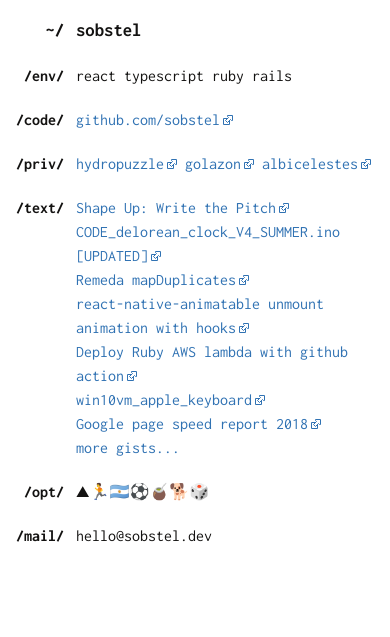
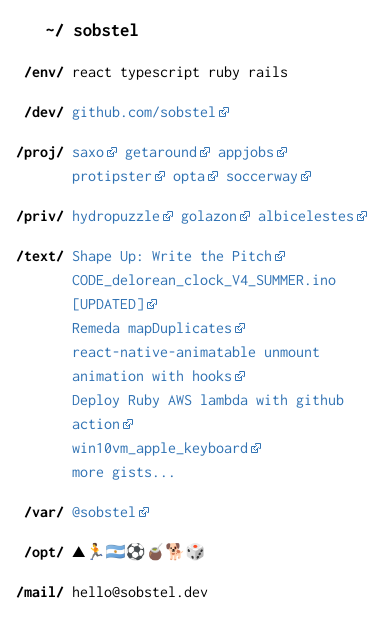
Before and after one commit to sobstel/sobstel.github.com, a Jekyll site: the page built from index.html, in a window 390 px wide. Shown: the top 637 px of the page. Built offline with Jekyll 4.4.1, drawn with Linux system fonts in a browser that asks for light colours.

Commit message:
mnmlst layout template

```diff
--- a/_config.yml
+++ b/_config.yml
@@ -16,7 +16,7 @@
       path: ""
       type: "posts"
     values:
-      layout: "post"
+      layout: "legacy"
 
 port: 1982
 
--- a/_includes/default.scss
+++ /dev/null
@@ -1 +0,0 @@
-@import "default";
--- /dev/null
+++ b/_includes/legacy.scss
@@ -0,0 +1 @@
+@import "legacy";
--- /dev/null
+++ b/_includes/mnmlst.scss
@@ -0,0 +1 @@
+@import "mnmlst";
--- a/_layouts/default.html
+++ /dev/null
@@ -1,23 +0,0 @@
-<!DOCTYPE html>
-<html lang="en">
-  <head>
-    <meta charset="utf-8" />
-    <meta name="viewport" content="width=device-width, initial-scale=1" />
-    <title>{{ page.title }}</title>
-    <link
-      rel="canonical"
-      href="{{ page.url | replace:'index.html','' | prepend: site.url }}"
-    />
-    <link
-      rel="stylesheet"
-      href="https://fonts.googleapis.com/css?family=Inconsolata:400,700"
-    />
-    <style>
-      {% capture styles %}{% include default.scss %}{% endcapture %}{{ styles | scssify }}
-    </style>
-    <link rel="shortcut icon" href="/favicon.jpg" />
-  </head>
-  <body id="manpage">
-    {{ content }}
-  </body>
-</html>
--- /dev/null
+++ b/_layouts/mnmlst.html
@@ -0,0 +1,17 @@
+<!DOCTYPE html>
+<html lang="en">
+<head>
+    <meta charset="utf-8" />
+    <meta name="viewport" content="width=device-width, initial-scale=1" />
+    <title>{{ page.title }}</title>
+    <link rel="canonical" href="{{ page.url | replace:'index.html','' | prepend: site.url }}" />
+    <link rel="stylesheet" href="https://fonts.googleapis.com/css?family=Inconsolata:400,700" />
+    <style>
+        {% capture styles %}{% include mnmlst.scss %}{% endcapture %}{{ styles | scssify }}
+    </style>
+    <link rel="shortcut icon" href="/favicon.jpg" />
+</head>
+<body class="{{ page.bodyclass }}">
+    {{ content }}
+</body>
+</html>
--- /dev/null
+++ b/_sass/_common.scss
@@ -0,0 +1,5 @@
+a[target="_blank"] {
+  background: url(/img/external.svg) center right no-repeat;
+  background-size: 10px;
+  padding-right: 13px;
+}
--- a/_sass/_default.scss
+++ b/_sass/_legacy.scss
@@ -44,10 +44,7 @@
 .mp > ul,
 .mp > ol,
 .mp > dl {
-  margin-left: 4ex;
-}
-.mp dt.flush {
-  width: 4ex;
+  margin-left: 0;
 }
 .post > p,
 .post > pre,
@@ -136,91 +133,6 @@
   }
 }
 
-.mp .project {
-  display: flex;
-  align-items: center;
-  justify-content: space-between;
-  margin-left: 4ex;
-  margin-bottom: 20px;
-
-  &__icon {
-    display: inline-block;
-    margin-left: 3ex;
-    filter: grayscale(55%);
-
-    &:hover {
-      filter: grayscale(11%);
-    }
-
-    img {
-      display: inline-block;
-      width: 52px;
-      height: 52px;
-      border-radius: 26px;
-      margin: 0;
-    }
-
-    @media screen and (max-width: 680px) {
-      display: none;
-    }
-  }
-
-  &__info {
-    margin-bottom: 0;
-  }
-}
-
-.mp .insta {
-  display: inline-block;
-  margin-right: 4px;
-  text-decoration: none;
-  filter: grayscale(77%);
-
-  &:hover {
-    filter: grayscale(22%);
-  }
-
-  img {
-    display: inline-block;
-    width: 130px;
-    height: 130px;
-  }
-}
-
-.home {
-  max-width: 64ex;
-  margin: 1em auto;
-
-  p {
-    display: flex;
-    flex-direction: row;
-
-    strong {
-      width: 3rem;
-      text-align: right;
-      margin-right: 0.75rem;
-    }
-
-    &.header {
-      font-weight: bold;
-      font-size: 1.17rem;
-    }
-
-    .gistlink {
-      //display: inline-flex;
-      //overflow: hidden;
-      //max-width: 32ex;
-      //text-overflow: ellipsis;
-      //white-space: nowrap;
-    }
-  }
-}
-
-div.project,
-p {
-  margin-left: 0 !important;
-}
-
 @media screen and (max-width: 680px) {
   #manpage {
     padding-left: 1rem;
@@ -228,8 +140,4 @@
   }
 }
 
-a[target="_blank"] {
-  background: url(/img/external.svg) center right no-repeat;
-  background-size: 10px;
-  padding-right: 13px;
-}
+@import "common";
--- /dev/null
+++ b/_sass/_mnmlst.scss
@@ -0,0 +1,46 @@
+@import "normalize";
+@import "common";
+
+$link-color: #3072b3;
+
+body {
+  margin: 1rem auto;
+  padding: 0 1rem;
+  max-width: 64ch;
+  font: 400 16px/1.5 "Inconsolata", monospace;
+}
+
+a {
+  color: $link-color;
+  text-decoration: none;
+
+  &:hover {
+    text-decoration: underline;
+  }
+}
+
+abbr[title] {
+  text-decoration: none;
+}
+
+.home {
+  dl {
+    display: grid;
+    grid-template-columns: min-content auto;
+
+    .header {
+      font-weight: 700;
+      font-size: 1.17rem;
+    }
+  }
+  dt {
+    grid-column: 1;
+    text-align: right;
+    font-weight: 700;
+  }
+  dd {
+    grid-column: 2;
+    margin-left: 1ch;
+    margin-bottom: 1rem;
+  }
+}
--- a/blog.html
+++ b/blog.html
@@ -1,10 +1,9 @@
 ---
-layout: default
-title: Posts by Przemek Sobstel
+layout: legacy
+title: Blog archive (sobstel)
 ---
 
 <div class="mp" id="man">
-  <h1>~/<a href="/" title="Przemek Sobstel">sobstel</a>/Posts</h1>
   <p>
     {% for post in site.posts %}
       <a href="{{ post.url }}">{{ post.title }}</a> ({{ post.date | date: "%b %Y" }})<br />
--- a/index.html
+++ b/index.html
@@ -1,45 +1,67 @@
 ---
-layout: default
+layout: mnmlst
 title: Przemek Sobstel
+bodyclass: home
 ---
 
-<div class="mp" id="man">
-  <div class="home">
-    <p class="header">
-      <strong>~/</strong>
-      <span>
+<section>
+  <dl>
+    <dt class="header">~/</dt>
+    <dd class="header">
+      <abbr title="Przemek Sobstel">
         sobstel
-      </span>
-    </p>
-    <p>
-      <strong>/env/</strong>
-      <span>
-        react
-        typescript
-        ruby
-        rails
-      </span>
-    </p>
+      </abbr>
+    </dd>
+    <dt>/env/</dt>
+    <dd>
+      react typescript ruby rails
+    </dd>
+    <dt>/dev/</dt>
+    <dd>
+      <a href="https://github.com/sobstel/" target="_blank">github.com/sobstel</a>
+    </dd>
+    <dt>/proj/</dt>
+    <dd>
+      <a href="//www.home.saxo/" target="_blank">saxo</a>
+      <a href="//no.getaround.com" target="_blank">getaround</a>
+      <a href="//www.appjobs.com" target="_blank">appjobs</a>
+      <a href="//www.protipster.com" target="_blank">protipster</a>
+      <a href="//www.statsperform.com/opta-feeds/" target="_blank">opta</a>
+      <a href="//www.soccerway.com/" target="_blank">soccerway</a>
+    </dd>
+    <dt>/priv/</dt>
+    <dd>
+      <a href="/hydropuzzle/" target="_blank">hydropuzzle</a>
+      <a href="https://golazon.com/" target="_blank">golazon</a>
+      <a href="https://albicelestes.com/" target="_blank">albicelestes</a>
+    </dd>
+    <dt>/text/</dt>
+    <dd>
+      {% for gist in site.data.gists limit:6 %}
+        <a href="{{ gist.url }}" target="_blank">{{ gist.title }}</a><br />
+      {% endfor %}
+      <a href="/gists/">more gists...</a>
+    </dd>
+    <dt>/var/</dt>
+    <dd>
+      <a href="https://twitter.com/sobstel" target="_blank">@sobstel</a>
+    </dd>
+    <dt>/opt/</dt>
+    <dd>
+      ⛰🏃🇦🇷⚽🧉🐕🎲
+    </dd>
+    <dt>/mail/</dt>
+    <dd>
+      hello&#64;sobstel&#46;dev
+    </dd>
+  </dl>
+</section>
+
 {% comment %}
 <p>
   <strong>/dev/</strong>
-      <span>
-        <a href="//www.home.saxo/" target="_blank">saxotrader</a> (2020-now)<br>
-        <a href="//no.getaround.com" target="_blank">getaround/nabobil</a> (2018-2020)<br>
-        <a href="//www.appjobs.com" target="_blank">appjobs</a> (2017-2018)<br>
-        <a href="//www.protipster.com" target="_blank">protipster</a> (2014-2016)<br>
-        <a href="//www.statsperform.com/opta-feeds/" target="_blank">opta data feeds</a> (2010-2014)<br>
-        <a href="//www.soccerway.com/" target="_blank">soccerway</a> (2010-2012)
-      </span>
+
 </p>
-    {% endcomment %}
-    <p>
-      <strong>/code/</strong>
-      <span>
-        <a href="https://github.com/sobstel/" target="_blank">github.com/sobstel</a>
-      </span>
-    </p>
-    {% comment %}
 <p>
   <strong>/work/</strong>
   <span>
@@ -47,44 +69,3 @@
       </span>
 </p>
 {% endcomment %}
-    <p>
-      <strong>/priv/</strong>
-      <span>
-        <a href="/hydropuzzle/" target="_blank">hydropuzzle</a>
-        <a href="https://golazon.com/" target="_blank">golazon</a>
-        <a href="https://albicelestes.com/" target="_blank">albicelestes</a>
-      </span>
-    </p>
-    {% comment %}
-    <p>
-      <strong>/txt/</strong>
-      <span>
-        <a href="/blog/">posts</a><br>
-        <a href="/gists/">gists</a><br>
-        <a href="https://twitter.com/sobstel" target="_blank">twitter</a>
-      </span>
-    </p>
-    {% endcomment %}
-    <p>
-      <strong>/text/</strong>
-      <span>
-        {% for gist in site.data.gists | limit: 7 %}
-          <a href="{{ gist.url }}" target="_blank" class="gistlink">{{ gist.title }}</a><br />
-        {% endfor %}
-        <a href="/gists/">more gists...</a>
-      </span>
-    </p>
-    <p>
-      <strong>/opt/</strong>
-      <span>
-        ⛰🏃🇦🇷⚽🧉🐕🎲<br>
-      </span>
-    </p>
-    <p>
-      <strong>/mail/</strong>
-      <span>
-        hello&#64;sobstel&#46;dev
-      </span>
-    </p>
-  </div>
-</div>
```
Also changed, not shown: 404.html (+4 -4 lines), _layouts/legacy.html (added, +31 -0 lines), _layouts/post.html (deleted, +0 -18 lines), gists.html (+3 -4 lines). Lines whose indentation alone changed are shown as unchanged.
